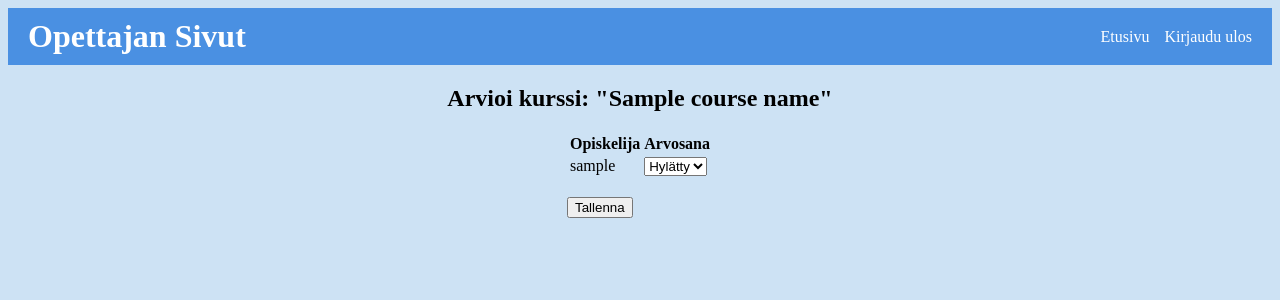
After one commit to LauraImmonen/web-ohjelmointi-harjoitustyo, a Flask app: template templates/grade_course.html in a window 1280 px wide. The commit adds this page. Shown: the top 300 px of the page. Run offline with Flask 3, Linux system fonts and the light colour scheme; the visitor is signed in with stand-in values (Sample User, id 1); the template is opened without the code that fills it: most values are stand-ins (such as "Sample title", 1, 10 or a date in 2020).

Commit message:
debug delete_course, add grade_course.html and page, add delete_student.html and page

```diff
--- a/app.py
+++ b/app.py
@@ -205,6 +205,21 @@ def edit_course(course_id):
 
 
 
+@app.route("/confirm_delete_course/<int:course_id>", methods=["GET","POST"])
+def confirm_delete_course(course_id):
+    if not is_admin():
+        return "Unauthorized Access"
+
+    sql_get_course = "SELECT course, course_description FROM courses WHERE course_id = :course_id"
+    result = db.session.execute(text(sql_get_course), {"course_id": course_id})
+    course = result.fetchone()
+
+    if not course:
+        return "Course not found"
+
+    return render_template("delete_course.html", course_id=course_id, course=course)
+
+
 
 @app.route("/delete_course/<int:course_id>", methods=["POST"])
 def delete_course(course_id):
@@ -225,6 +240,109 @@ def delete_course(course_id):
     return redirect(url_for("courses_list_teachers"))
 
 
+
+@app.route("/grade_course/<int:course_id>", methods = ["GET"])
+def grade_course(course_id):
+    if not is_admin():
+        return "Unauthorized Access"
+
+    sql_get_course_name = "SELECT course FROM courses WHERE course_id = :course_id"
+    result = db.session.execute(text(sql_get_course_name), {"course_id": course_id})
+    course_name = result.fetchone()
+
+    sql_get_students = """
+        SELECT s.student_id, u.username
+        FROM enrollments e
+        JOIN students s ON e.student_id = s.student_id
+        JOIN users u ON s.username = u.username
+        WHERE e.course_id = :course_id"""
+    result = db.session.execute(text(sql_get_students), {"course_id" : course_id})
+    students = result.fetchall()
+
+    return render_template("grade_course.html", course_id = course_id, course_name = course_name[0], students = students)
+
+
+
+
+@app.route("/save_grades/<int:course_id>", methods=["POST"])
+def save_grades(course_id):
+    if not is_admin():
+        return "Unauthorized Access"
+
+    username = session.get('username')
+
+    sql_get_teacher_id = "SELECT teacher_id FROM teachers WHERE username = :username"
+    result = db.session.execute(text(sql_get_teacher_id), {"username": username})
+    teacher_id = result.fetchone()
+
+    teacher_id = teacher_id[0]
+
+    grades = request.form.getlist('grades')
+
+    for grade_entry in grades:
+        student_id, grade = grade_entry.split(',')
+
+        sql_check_existing_grade = """SELECT COUNT(*) FROM grades WHERE student_id = :student_id AND course_id = :course_id"""
+        existing_grade_count = db.session.execute(text(sql_check_existing_grade),{"student_id": student_id, "course_id": course_id}).scalar()
+
+        if existing_grade_count > 0:
+            return "Tälle opiskelijalle on jo annettu arvosana kyseisestä kurssista."
+
+        sql_insert_grade = """
+            INSERT INTO grades (student_id, course_id, teacher_id, grade)
+            VALUES (:student_id, :course_id, :teacher_id, :grade)"""
+        db.session.execute(text(sql_insert_grade), {"student_id": student_id, "course_id": course_id, "teacher_id": teacher_id, "grade": grade})
+
+    db.session.commit()
+
+    return redirect(url_for('courses_list_teachers'))
+
+
+
+
+@app.route("/delete_student/<int:course_id>", methods=["GET"])
+def delete_student(course_id):
+    if not is_admin():
+        return "Unauthorized Access"
+
+    sql_get_course_name = "SELECT course FROM courses WHERE course_id = :course_id"
+    result = db.session.execute(text(sql_get_course_name), {"course_id": course_id})
+    course_name = result.fetchone()[0]
+
+    sql_get_students = """
+        SELECT s.student_id, u.username
+        FROM enrollments e
+        JOIN students s ON e.student_id = s.student_id
+        JOIN users u ON s.username = u.username
+        WHERE e.course_id = :course_id"""
+    result = db.session.execute(text(sql_get_students), {"course_id" : course_id})
+    students = result.fetchall()
+
+    return render_template("delete_student.html", course_name=course_name, students=students, course_id=course_id)
+
+
+
+@app.route("/delete_student_confirm/<int:course_id>", methods=["POST"])
+def delete_student_confirm(course_id):
+    if not is_admin():
+        return "Unauthorized Access"
+
+    student_id = request.form.get('student_id')
+
+    return render_template("confirm_delete_student.html", course_id=course_id, student_id=student_id)
+
+
+
+@app.route("/delete_student_final/<int:course_id>/<int:student_id>", methods=["POST"])
+def delete_student_final(course_id, student_id):
+    if not is_admin():
+        return "Unauthorized Access"
+
+    sql_delete_enrollment = "DELETE FROM enrollments WHERE course_id = :course_id AND student_id = :student_id"
+    db.session.execute(text(sql_delete_enrollment), {"course_id": course_id, "student_id": student_id})
+    db.session.commit()
+
+    return redirect(url_for('delete_student', course_id=course_id))
 
 
 @app.route("/student_front_page")
--- a/templates/edit_course.html
+++ b/templates/edit_course.html
@@ -22,4 +22,7 @@
 
   <button type="submit">Tallenna muutokset</button>
 </form>
+
+<a href="{{ url_for('courses_list_teachers') }}">Takaisin</a>
+
 {%endblock%} {% endif %}
--- /dev/null
+++ b/templates/grade_course.html
@@ -0,0 +1,31 @@
+{% if session.username %} {% extends "teachers_template.html" %} {% block title
+%}Kurssin Arviointi{% endblock %} {% block content %}
+
+<h2>Arvioi kurssi: "{{ course_name }}"</h2>
+<form action="{{ url_for('save_grades', course_id=course_id) }}" method="POST">
+  <table>
+    <tr>
+      <th>Opiskelija</th>
+      <th>Arvosana</th>
+    </tr>
+    {% for student in students %}
+    <tr>
+      <td>{{ student.username }}</td>
+      <td>
+        <select name="grades" required>
+          <option value="{{ student.student_id }},0">Hylätty</option>
+          <option value="{{ student.student_id }},1">1</option>
+          <option value="{{ student.student_id }},2">2</option>
+          <option value="{{ student.student_id }},3">3</option>
+          <option value="{{ student.student_id }},4">4</option>
+          <option value="{{ student.student_id }},5">5</option>
+        </select>
+      </td>
+    </tr>
+    {% endfor %}
+  </table>
+  <br />
+  <button type="submit">Tallenna</button>
+</form>
+
+{% endblock %} {% endif %}
```
Also changed, not shown: templates/confirm_delete_student.html (added, +15 -0 lines), templates/courses_list_teachers.html (+12 -1 lines), templates/delete_course.html (+9 -8 lines), templates/delete_student.html (added, +31 -0 lines), templates/student_page.html (+3 -10 lines), templates/teacher_page.html (+3 -9 lines).
